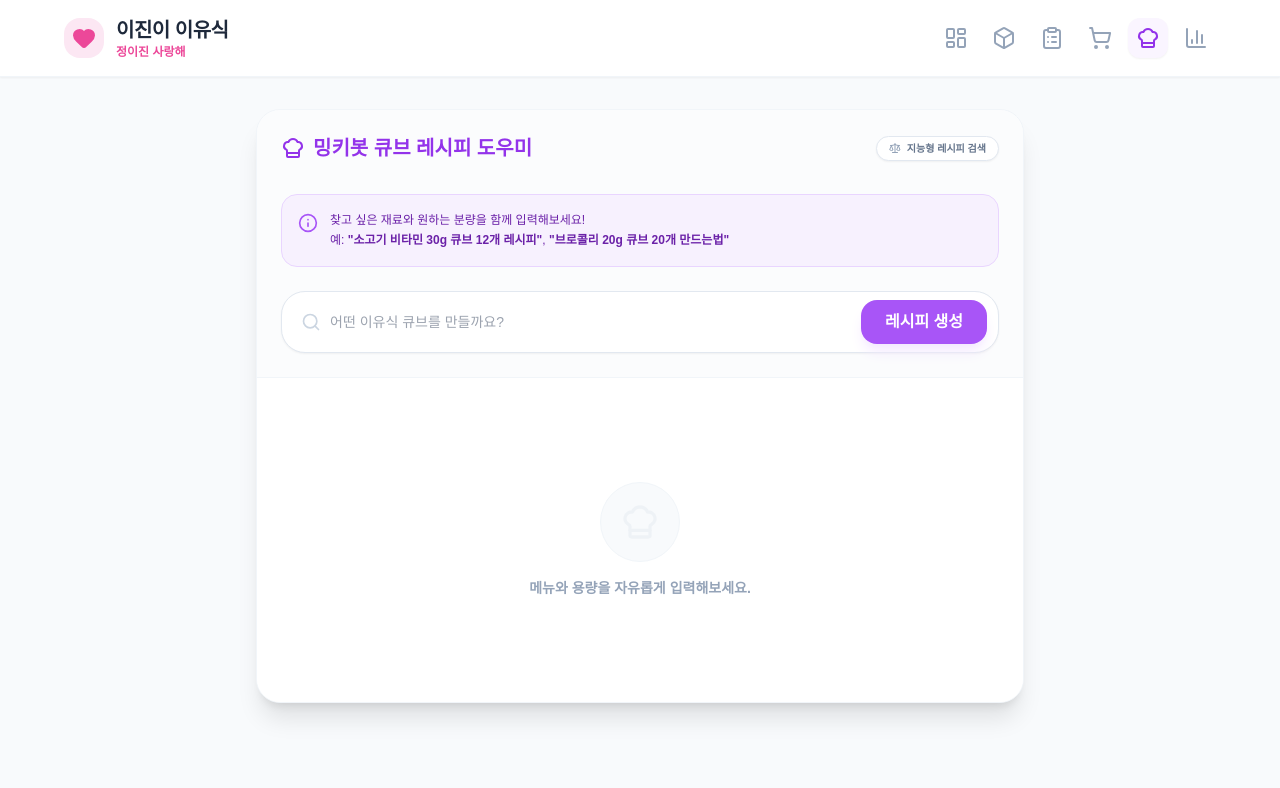
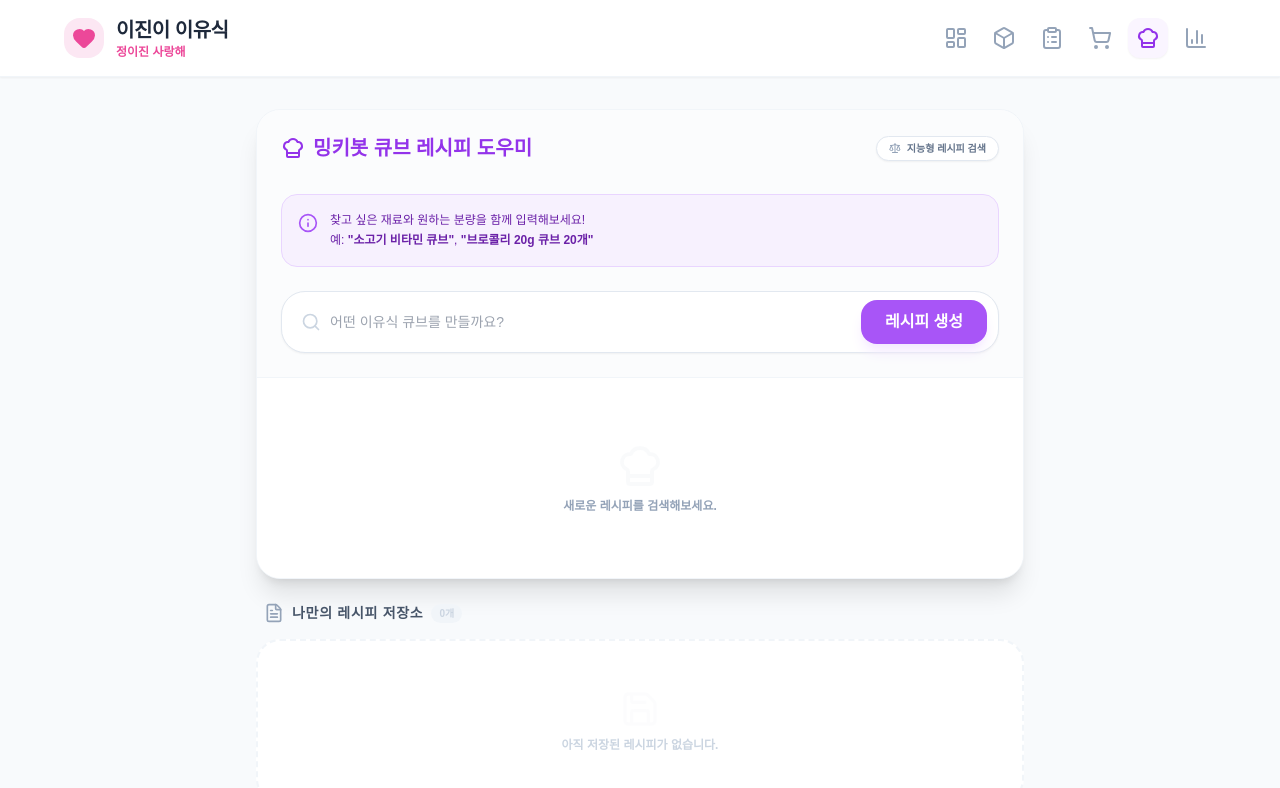
Before and after one commit to JJAMING/ijin-mom-s-baby-food-calendar, a React (Vite) app in the folder 이진이-이유식-(jeong-lee-jin-baby-food)/: page / in a window 1280 px wide. Both pictures are taken after a click on the button 1148 px from the left and 38 px from the top of the page. Shown: the top 788 px of the page. Built offline with nearby package versions, Linux system fonts and the light colour scheme; a web font is replaced by a local one.

Commit message:
Enhance RecipeHelper with save and delete features

```diff
--- a/이진이-이유식-(jeong-lee-jin-baby-food)/components/RecipeHelper.tsx
+++ b/이진이-이유식-(jeong-lee-jin-baby-food)/components/RecipeHelper.tsx
@@ -1,33 +1,51 @@
 
 import React, { useState } from 'react';
-import { Search, Loader2, ChefHat, Scale, Info } from 'lucide-react';
+import { Search, Loader2, ChefHat, Scale, Info, Save, Trash2, Calendar, FileText } from 'lucide-react';
 import { searchRecipe } from '../services/geminiService';
+import { SavedRecipe } from '../types';
+import { format } from 'date-fns';
 
 interface RecipeHelperProps {
   weightPerCube: number;
   onUpdateWeight: (weight: number) => void;
+  savedRecipes: SavedRecipe[];
+  onSaveRecipe: (title: string, content: string) => void;
+  onDeleteRecipe: (id: string) => void;
 }
 
-const RecipeHelper: React.FC<RecipeHelperProps> = ({ weightPerCube, onUpdateWeight }) => {
+const RecipeHelper: React.FC<RecipeHelperProps> = ({
+  weightPerCube,
+  onUpdateWeight,
+  savedRecipes,
+  onSaveRecipe,
+  onDeleteRecipe
+}) => {
   const [query, setQuery] = useState('');
   const [result, setResult] = useState<string | null>(null);
   const [loading, setLoading] = useState(false);
+  const [lastQuery, setLastQuery] = useState('');
 
-  // UI에서 설정창이 사라졌으므로, 밍키봇에게 기본 설정을 전달하기 위한 값
-  // 사용자가 검색어에 직접 정보를 넣도록 유도함
   const handleSearch = async (e: React.FormEvent) => {
     e.preventDefault();
     if (!query.trim()) return;
 
     setLoading(true);
     try {
-      // weightPerCube는 설정의 기본값을 사용하고, targetCount는 밍키봇이 검색어에서 파악하도록 위임하거나 기본 14로 설정
       const data = await searchRecipe(query, weightPerCube, 14);
       setResult(data || "검색 결과가 없습니다.");
+      setLastQuery(query);
     } catch (error) {
       setResult("레시피를 불러오는 중 오류가 발생했습니다.");
     } finally {
       setLoading(false);
+    }
+  };
+
+  const handleSave = () => {
+    if (result && lastQuery) {
+      onSaveRecipe(lastQuery, result);
+      setResult(null);
+      setQuery('');
     }
   };
 
@@ -36,7 +54,8 @@ const RecipeHelper: React.FC<RecipeHelperProps> = ({ weightPerCube, onUpdateWeig
   };
 
   return (
-    <div className="bg-white rounded-3xl shadow-xl border border-slate-100 overflow-hidden flex flex-col h-full">
+    <div className="space-y-6 pb-20">
+      <div className="bg-white rounded-3xl shadow-xl border border-slate-100 overflow-hidden flex flex-col">
         <div className="p-6 bg-slate-50/50 border-b border-slate-100">
           <div className="flex items-center justify-between mb-8">
             <div className="flex items-center gap-2 text-purple-600 font-bold text-xl">
@@ -54,7 +73,7 @@ const RecipeHelper: React.FC<RecipeHelperProps> = ({ weightPerCube, onUpdateWeig
               <Info className="w-5 h-5 text-purple-500 flex-shrink-0 mt-0.5" />
               <p className="text-xs text-purple-800 leading-relaxed font-medium">
                 찾고 싶은 재료와 원하는 분량을 함께 입력해보세요!<br/>
-              예: <span className="font-black">"소고기 비타민 30g 큐브 12개 레시피"</span>, <span className="font-black">"브로콜리 20g 큐브 20개 만드는법"</span>
+                예: <span className="font-black">"소고기 비타민 큐브"</span>, <span className="font-black">"브로콜리 20g 큐브 20개"</span>
               </p>
             </div>
           </div>
@@ -78,16 +97,7 @@ const RecipeHelper: React.FC<RecipeHelperProps> = ({ weightPerCube, onUpdateWeig
           </form>
         </div>
 
-      <div className="flex-1 overflow-y-auto p-6 custom-scrollbar bg-white">
-        {!result && !loading && (
-          <div className="flex flex-col items-center justify-center py-20 text-slate-300">
-            <div className="w-20 h-20 bg-slate-50 rounded-full flex items-center justify-center mb-4 border border-slate-100">
-                <ChefHat className="w-10 h-10 opacity-20" />
-            </div>
-            <p className="text-sm font-bold text-slate-400">메뉴와 용량을 자유롭게 입력해보세요.</p>
-          </div>
-        )}
-
+        <div className="p-6 bg-white">
           {loading && (
             <div className="flex flex-col items-center justify-center py-20 text-center">
               <Loader2 className="w-12 h-12 text-purple-400 animate-spin mb-4" />
@@ -96,10 +106,69 @@ const RecipeHelper: React.FC<RecipeHelperProps> = ({ weightPerCube, onUpdateWeig
           )}
 
           {result && !loading && (
-          <div className="max-w-none animate-in fade-in slide-in-from-bottom-4 duration-500">
-            <div className="whitespace-pre-wrap text-slate-700 text-sm leading-relaxed bg-slate-50/50 p-6 rounded-3xl border border-slate-100 mb-6">
+            <div className="animate-in fade-in slide-in-from-bottom-4 duration-500">
+              <div className="whitespace-pre-wrap text-slate-700 text-sm leading-relaxed bg-slate-50/50 p-6 rounded-3xl border border-slate-100 mb-4">
                 {cleanResult(result)}
               </div>
+              <button
+                onClick={handleSave}
+                className="w-full py-4 bg-purple-600 text-white font-black rounded-2xl hover:bg-purple-700 transition-all flex items-center justify-center gap-2 shadow-lg shadow-purple-100 active:scale-95"
+              >
+                <Save className="w-5 h-5" />
+                이 레시피 저장소에 담기
+              </button>
+            </div>
+          )}
+
+          {!result && !loading && (
+            <div className="flex flex-col items-center justify-center py-10 text-slate-300">
+              <ChefHat className="w-12 h-12 opacity-10 mb-2" />
+              <p className="text-xs font-bold text-slate-400">새로운 레시피를 검색해보세요.</p>
+            </div>
+          )}
+        </div>
+      </div>
+
+      {/* 저장된 레시피 리스트 */}
+      <div className="space-y-4">
+        <div className="flex items-center gap-2 px-2">
+          <FileText className="w-5 h-5 text-slate-400" />
+          <h3 className="text-sm font-black text-slate-600 uppercase tracking-wider">나만의 레시피 저장소</h3>
+          <span className="text-[10px] font-bold text-slate-300 bg-slate-100 px-2 py-0.5 rounded-full">{savedRecipes.length}개</span>
+        </div>
+
+        {savedRecipes.length === 0 ? (
+          <div className="bg-white border-2 border-dashed border-slate-100 rounded-3xl py-12 flex flex-col items-center justify-center text-slate-300">
+             <Save className="w-10 h-10 opacity-5 mb-2" />
+             <p className="text-xs font-bold">아직 저장된 레시피가 없습니다.</p>
+          </div>
+        ) : (
+          <div className="grid grid-cols-1 md:grid-cols-2 gap-4">
+            {savedRecipes.map(recipe => (
+              <div key={recipe.id} className="bg-white border border-slate-100 rounded-3xl p-5 shadow-sm hover:shadow-md transition-all group relative">
+                <div className="flex justify-between items-start mb-3">
+                  <div className="overflow-hidden pr-8">
+                    <h4 className="font-black text-slate-800 text-sm truncate">{recipe.title}</h4>
+                    <div className="flex items-center gap-1.5 text-[9px] text-slate-400 font-bold mt-1">
+                      <Calendar className="w-3 h-3" />
+                      {format(new Date(recipe.createdAt), 'yyyy.MM.dd')} 저장됨
+                    </div>
+                  </div>
+                  <button
+                    onClick={() => onDeleteRecipe(recipe.id)}
+                    className="absolute top-4 right-4 p-2 text-slate-200 hover:text-red-500 hover:bg-red-50 rounded-xl transition-all"
+                    title="삭제"
+                  >
+                    <Trash2 className="w-4 h-4" />
+                  </button>
+                </div>
+                <div className="bg-slate-50 rounded-2xl p-4 max-h-[150px] overflow-y-auto custom-scrollbar">
+                   <p className="text-[11px] text-slate-600 leading-relaxed whitespace-pre-wrap">
+                     {cleanResult(recipe.content)}
+                   </p>
+                </div>
+              </div>
+            ))}
           </div>
         )}
       </div>
```
Lines whose indentation alone changed are shown as unchanged.
